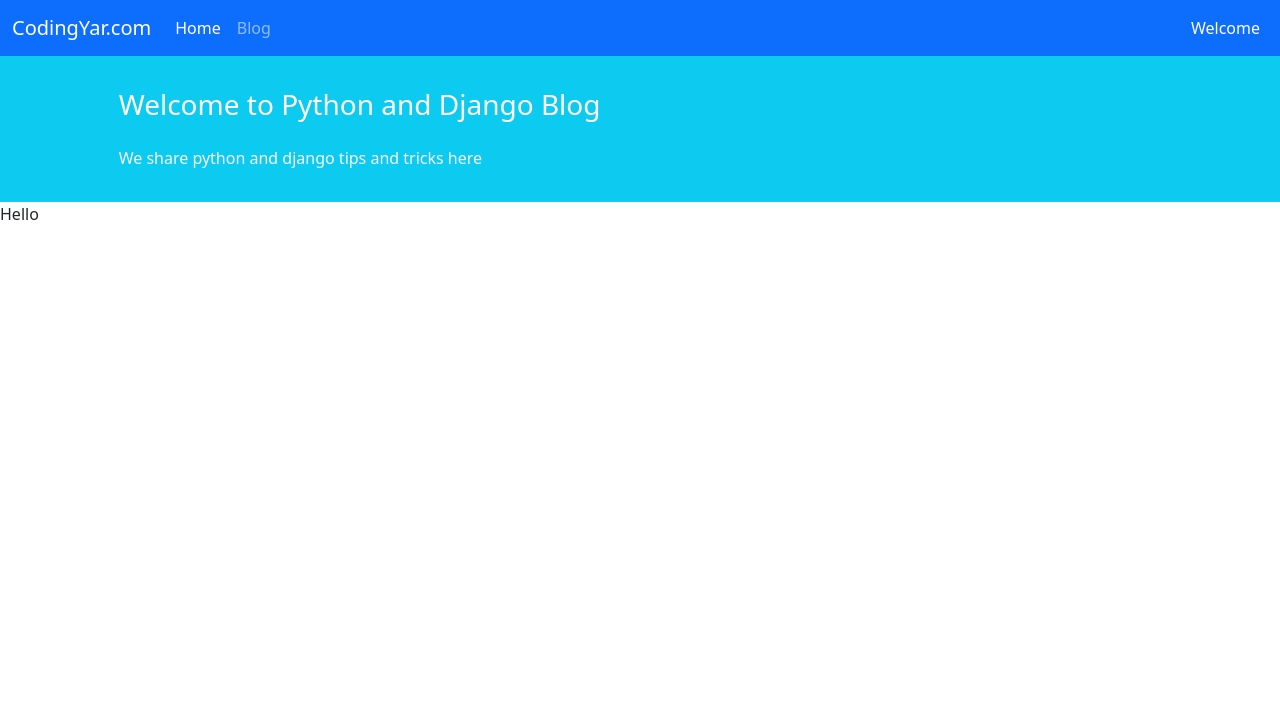
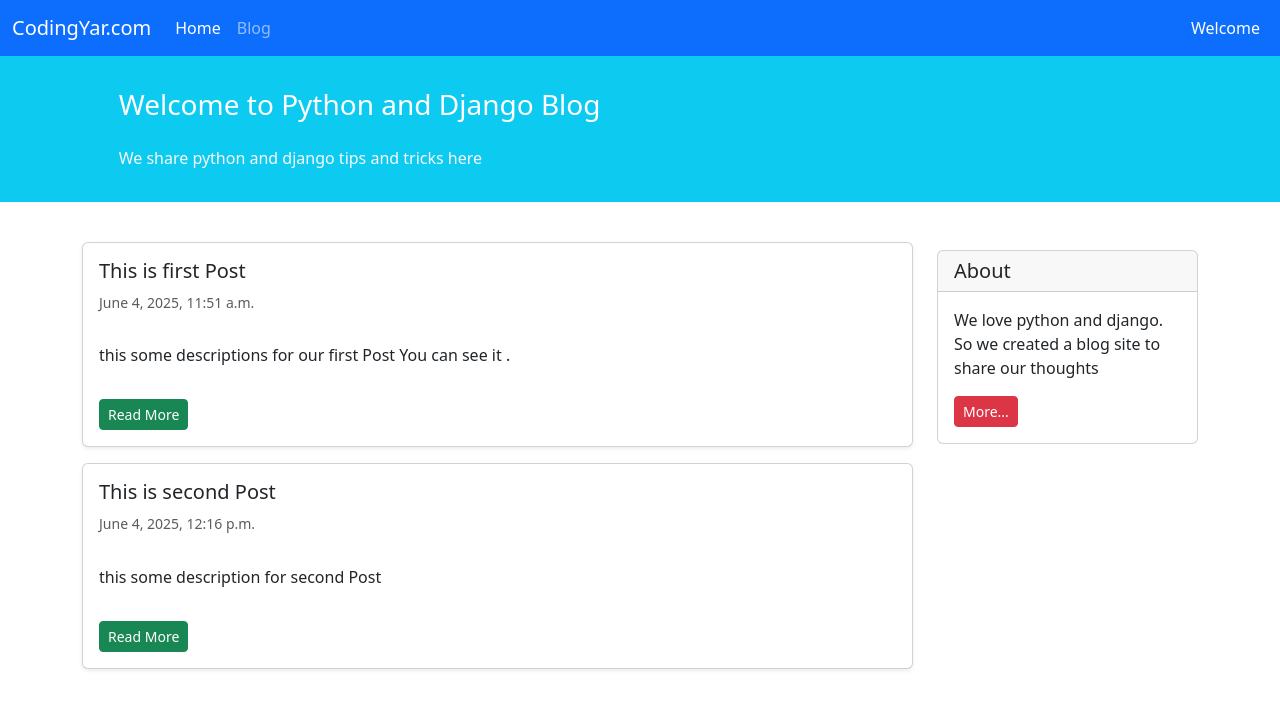
Before and after one commit to SamiraDorchalian/blogWebsiteProjectDjango, a Django app: page /blog/ in a window 1280 px wide. Shown: the top 709 px of the page. Run offline with Django 4.2, Linux system fonts and the light colour scheme; data comes from the database, SQL or seed files in the repository.

Commit message:
show posts_list in main page

```diff
--- a/blogWebsiteProjectDjango-with-db.sqlite3/blog/templates/blog/posts_list.html
+++ b/blogWebsiteProjectDjango-with-db.sqlite3/blog/templates/blog/posts_list.html
@@ -3,5 +3,36 @@
 {% block page_title %}Post List{% endblock page_title %}
 
 {% block content %}
-    Hello
+<div class="container mt-4">
+    <div class="row">
+        <div class="col-9">
+            {% for post in posts_list %}
+                <div class="card shadow-sm my-3">
+                    <div class="card-body">
+                        <h5 class="card-title">{{ post.title }}</h5>
+                        <h6 class="card-subtitle mb-2 text-muted small py-2">{{ post.datetime_created }}</h6>
+                        <p class="card-text py-3">{{ post.text }}</p>
+                        <div class="btn btn-sm btn-success">Read More</div>
+                    </div>
+                </div>
+            {% endfor %}
+        </div>
+        <div class="col-3">
+
+                <div class="card my-4">
+                    <h5 class="card-header">About</h5>
+                    <div class="card-body">
+                        <p class="card-text">We love python and django. So we created a blog site to share our
+                            thoughts</p>
+                        <a href="#"
+                           class="btn btn-sm btn-danger">
+                            More...
+                        </a>
+                    </div>
+                </div>
+
+        </div>
+    </div>
+</div>
+
 {% endblock content %}
```
